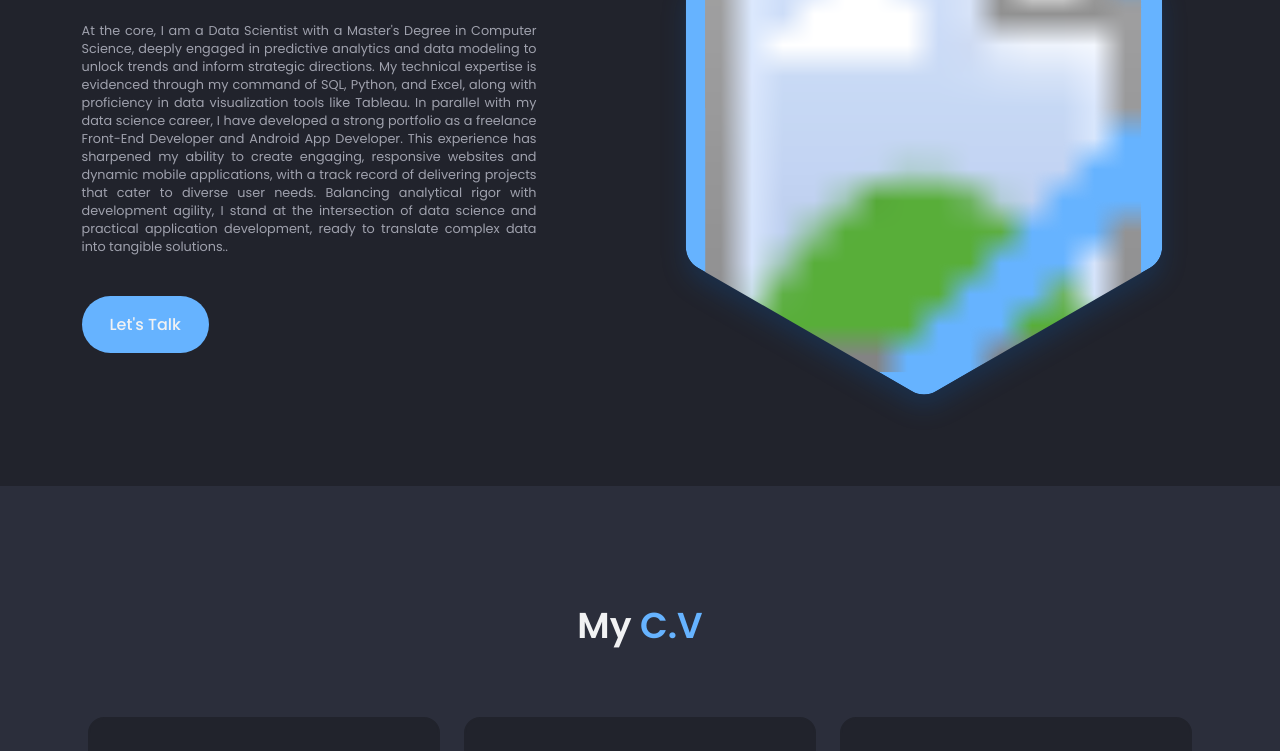
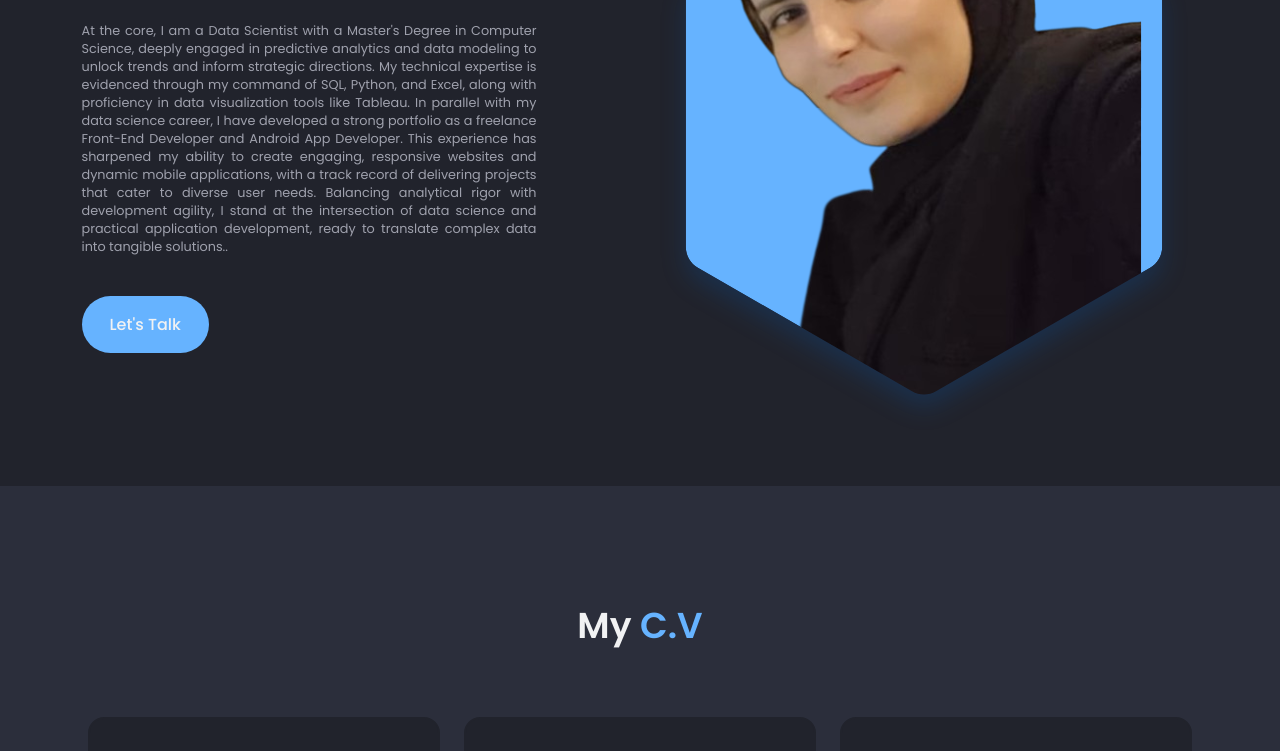
Before and after one commit to fadwa-banikhaled/Portfolio, a plain HTML site: page index.html in a window 1280 px wide. Shown: the part 336-1087 px from the top of the page. Drawn offline with nearby package versions, Linux system fonts and the light colour scheme; the site is published under a folder, as on GitHub Pages, so addresses that start at the root find nothing.

Commit message:
index.html

```diff
--- a/index.html
+++ b/index.html
@@ -110,7 +110,7 @@
                         </pattern>
 
                         <!-- Insert your profile (recommended size: 640 x 940) -->
-                        <image class="home__img" id="imageBlob" width="640" height="925" href="/assets/img/me3.png"/>
+                        <image class="home__img" id="imageBlob" width="640" height="925" href="./assets/img/me3.png"/>
                      </defs>
                   </svg>
                </div>
```
